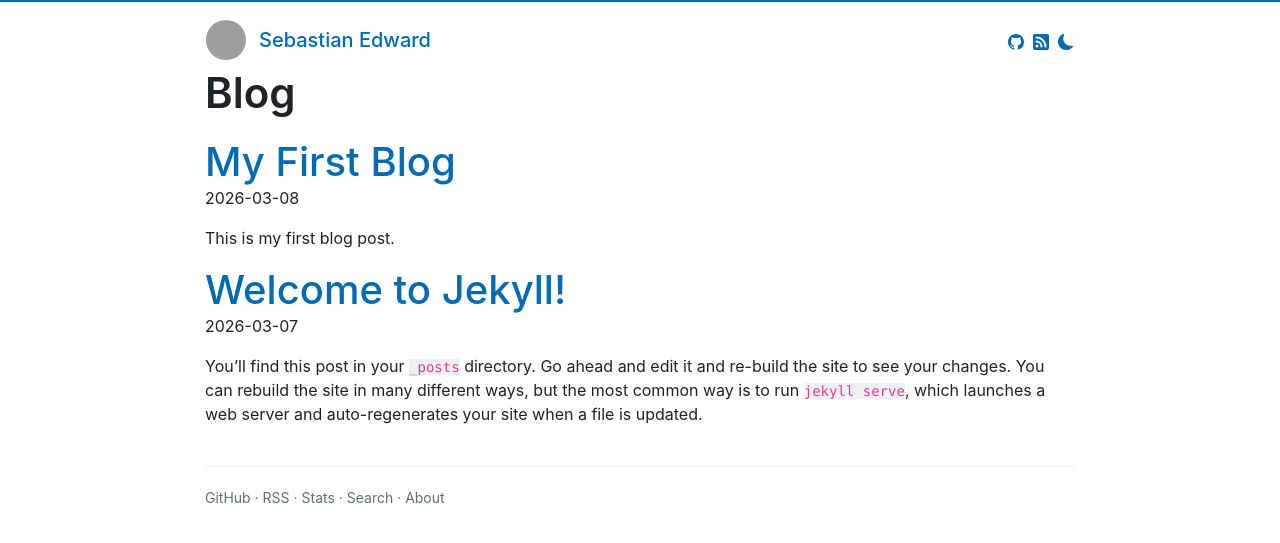
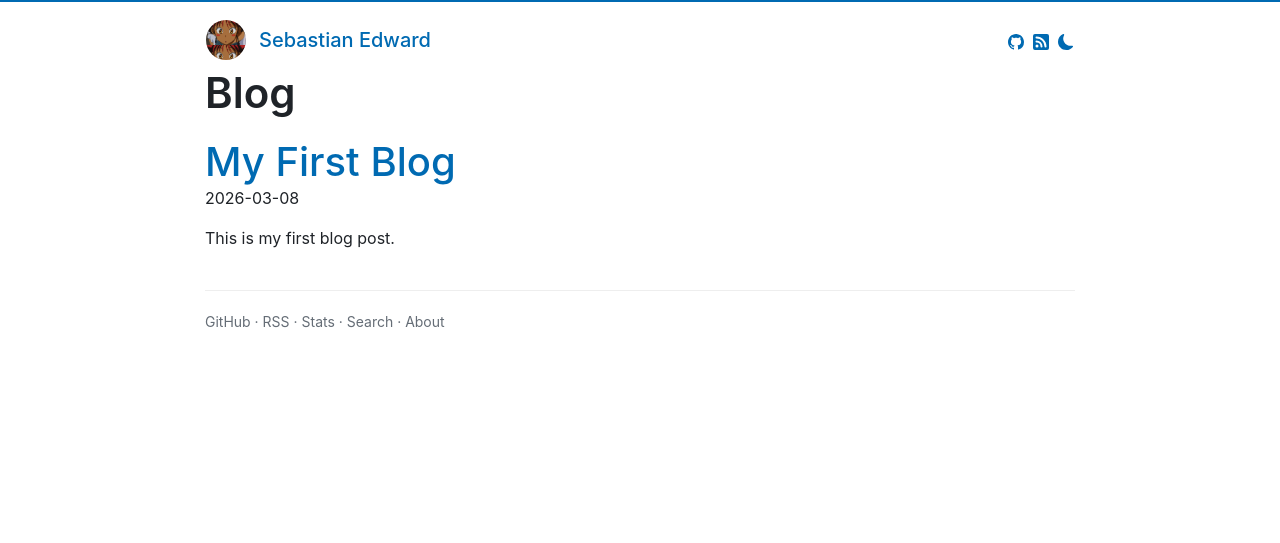
Before and after one commit to sebastian-edward/sebastian-edward.github.io, a Jekyll site: the page built from blog.md, in a window 1280 px wide. Shown: the top 543 px of the page. Built offline with Jekyll 4.4.1, drawn with Linux system fonts in a browser that asks for light colours; comment, search, counter and statistics services are not loaded; grey boxes are pictures that could not be loaded.

Commit message:
finish the layout

```diff
--- a/_layouts/default.html
+++ b/_layouts/default.html
@@ -60,7 +60,7 @@
 
         <footer class="site-footer">
             <span class="footer-nav">
-                <a href="https://github.com/andrew">GitHub</a> ·
+                <a href="https://github.com/sebastian-edward">GitHub</a> ·
                 <a href="{{ " /feed.xml" | relative_url }}">RSS</a> ·
                 <a href="{{ " /stats" | relative_url }}">Stats</a> ·
                 <a href="{{ " /search" | relative_url }}">Search</a> ·
--- a/_layouts/home.html
+++ b/_layouts/home.html
@@ -26,8 +26,6 @@
         Software engineering student interested in distributed systems, databases, and backend infrastructure.
     </div>
 </div>
-<hr>
-
 <section class="posts">
     <h3 id="recent-posts">Recent Posts</h3>
     {%- if site.posts.size > 0 -%}
--- a/_posts/2026-03-07-welcome-to-jekyll.md
+++ /dev/null
@@ -1,29 +0,0 @@
----
-layout: post
-title:  "Welcome to Jekyll!"
-date:   2026-03-07 21:32:19 +0800
-categories: jekyll update
----
-You’ll find this post in your `_posts` directory. Go ahead and edit it and re-build the site to see your changes. You can rebuild the site in many different ways, but the most common way is to run `jekyll serve`, which launches a web server and auto-regenerates your site when a file is updated.
-
-Jekyll requires blog post files to be named according to the following format:
-
-`YEAR-MONTH-DAY-title.MARKUP`
-
-Where `YEAR` is a four-digit number, `MONTH` and `DAY` are both two-digit numbers, and `MARKUP` is the file extension representing the format used in the file. After that, include the necessary front matter. Take a look at the source for this post to get an idea about how it works.
-
-Jekyll also offers powerful support for code snippets:
-
-{% highlight ruby %}
-def print_hi(name)
-  puts "Hi, #{name}"
-end
-print_hi('Tom')
-#=> prints 'Hi, Tom' to STDOUT.
-{% endhighlight %}
-
-Check out the [Jekyll docs][jekyll-docs] for more info on how to get the most out of Jekyll. File all bugs/feature requests at [Jekyll’s GitHub repo][jekyll-gh]. If you have questions, you can ask them on [Jekyll Talk][jekyll-talk].
-
-[jekyll-docs]: https://jekyllrb.com/docs/home
-[jekyll-gh]:   https://github.com/jekyll/jekyll
-[jekyll-talk]: https://talk.jekyllrb.com/
--- a/style.css
+++ b/style.css
@@ -293,7 +293,7 @@
   width: 40px;
   height: 40px;
   background-size: 100%;
-  background-image: url('/face.jpg');
+  background-image: url('/avatar.jpg');
 }
 
 section{
```
Also changed, not shown: _posts/2026-03-09-self-cognition.md (deleted, +0 -5 lines).
